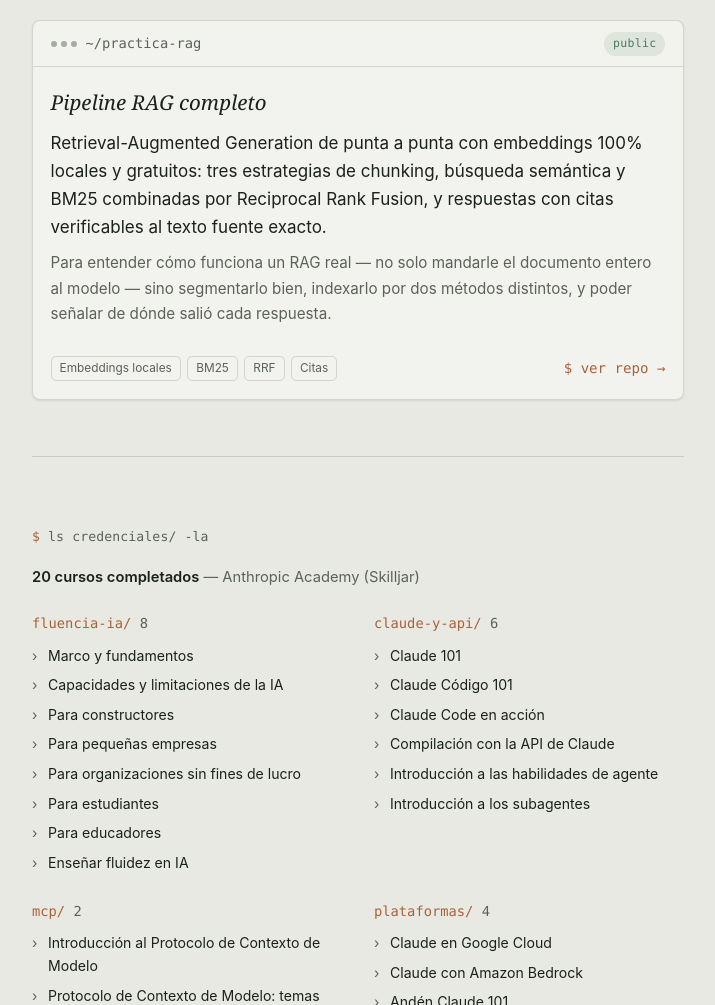
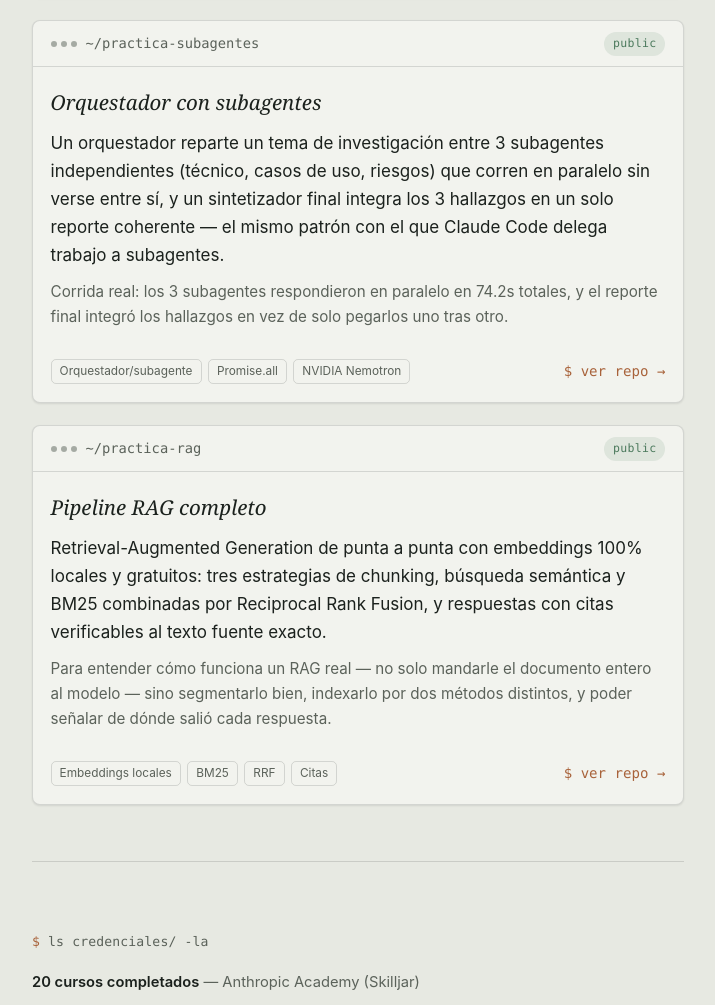
Before and after one commit to rogers980/portfolio, a plain HTML site: page index.html in a window 1280 px wide. Shown: the part 1565-2570 px from the top of the page, without its empty margins (282-997 px from the left). Drawn offline with Linux system fonts and the light colour scheme.

Commit message:
Agrega tarjeta de practica-subagentes

```diff
--- a/index.html
+++ b/index.html
@@ -482,6 +482,29 @@
         <div class="card-bar">
           <div class="card-bar-left">
             <span class="dots"><span></span><span></span><span></span></span>
+            <span class="path mono">~/practica-subagentes</span>
+          </div>
+          <span class="status-pill mono">public</span>
+        </div>
+        <div class="card-body">
+          <h3>Orquestador con subagentes</h3>
+          <p>Un orquestador reparte un tema de investigación entre 3 subagentes independientes (técnico, casos de uso, riesgos) que corren en paralelo sin verse entre sí, y un sintetizador final integra los 3 hallazgos en un solo reporte coherente — el mismo patrón con el que Claude Code delega trabajo a subagentes.</p>
+          <p class="why">Corrida real: los 3 subagentes respondieron en paralelo en 74.2s totales, y el reporte final integró los hallazgos en vez de solo pegarlos uno tras otro.</p>
+        </div>
+        <div class="card-footer">
+          <div class="tags">
+            <span>Orquestador/subagente</span>
+            <span>Promise.all</span>
+            <span>NVIDIA Nemotron</span>
+          </div>
+          <a class="open-repo mono" href="https://github.com/rogers980/practica-subagentes" target="_blank" rel="noopener">$ ver repo →</a>
+        </div>
+      </article>
+
+      <article class="card">
+        <div class="card-bar">
+          <div class="card-bar-left">
+            <span class="dots"><span></span><span></span><span></span></span>
             <span class="path mono">~/practica-rag</span>
           </div>
           <span class="status-pill mono">public</span>
```
